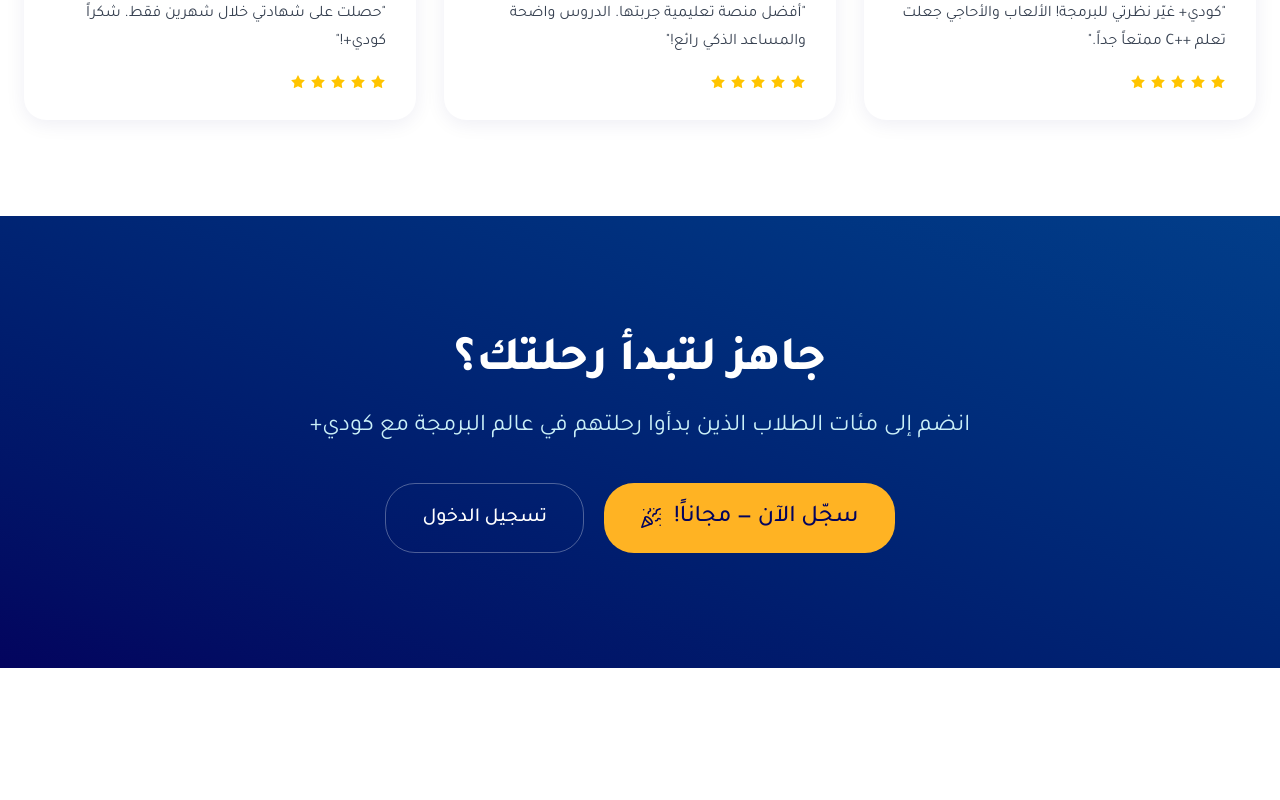
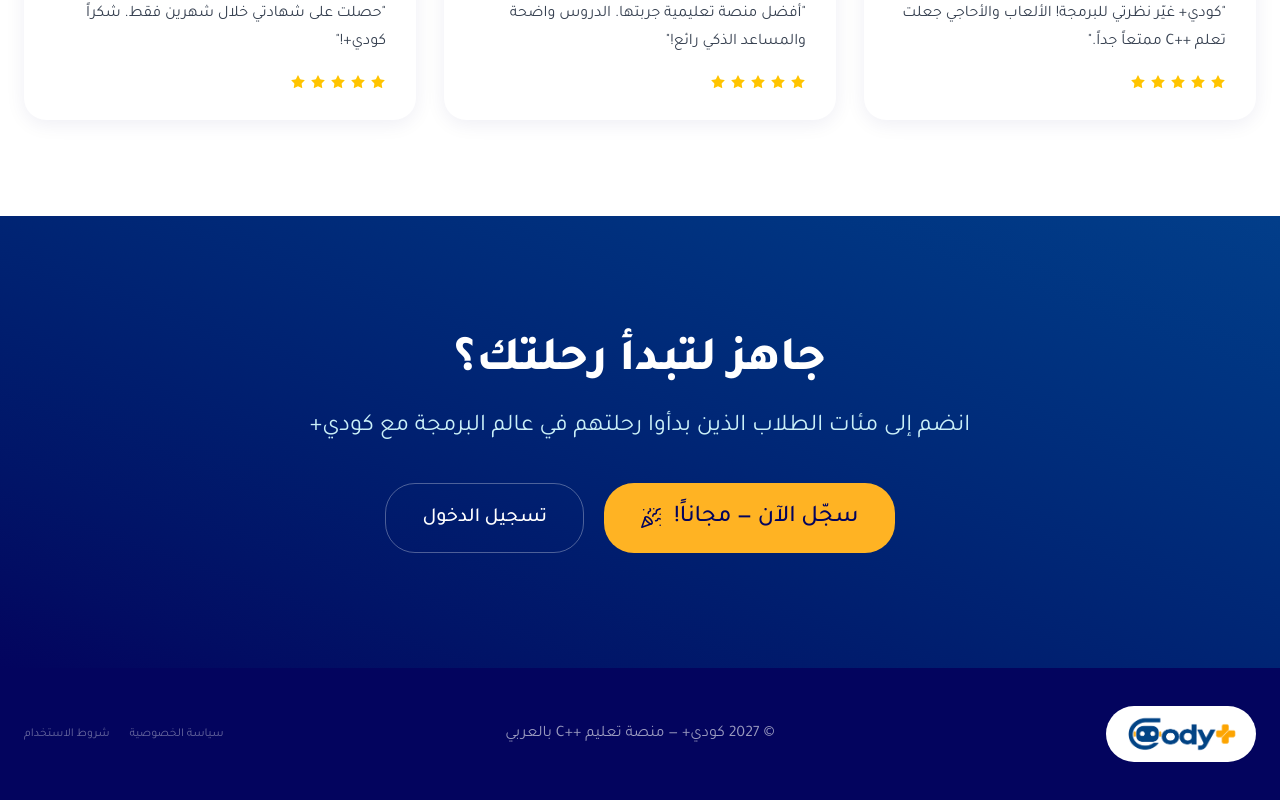
Before and after one commit to bahiyyah-kh/codyPlus, a React (Vite) app: page / in a window 1280 px wide. Shown: the part 2379-3179 px from the top of the page. Before the commit the page ends 3047 px from the top, so only its background shows below. Built offline with nearby package versions, Linux system fonts and the light colour scheme.

Commit message:
footer added

```diff
--- a/src/pages/HomePage.jsx
+++ b/src/pages/HomePage.jsx
@@ -4,6 +4,7 @@
 import CTASection from '../components/CTASection.jsx'
 import FeaturesSection from '../components/FeaturesSection.jsx'
 import TestimonialsSection from '../components/TestimonialsSection.jsx'
+import Footer from'../components/Footer.jsx'
 
 function HomePage() {
   return (
@@ -14,6 +15,7 @@
       <FeaturesSection />
       <TestimonialsSection />
       <CTASection />
+      <Footer />
     </main>
   )
 }
```
